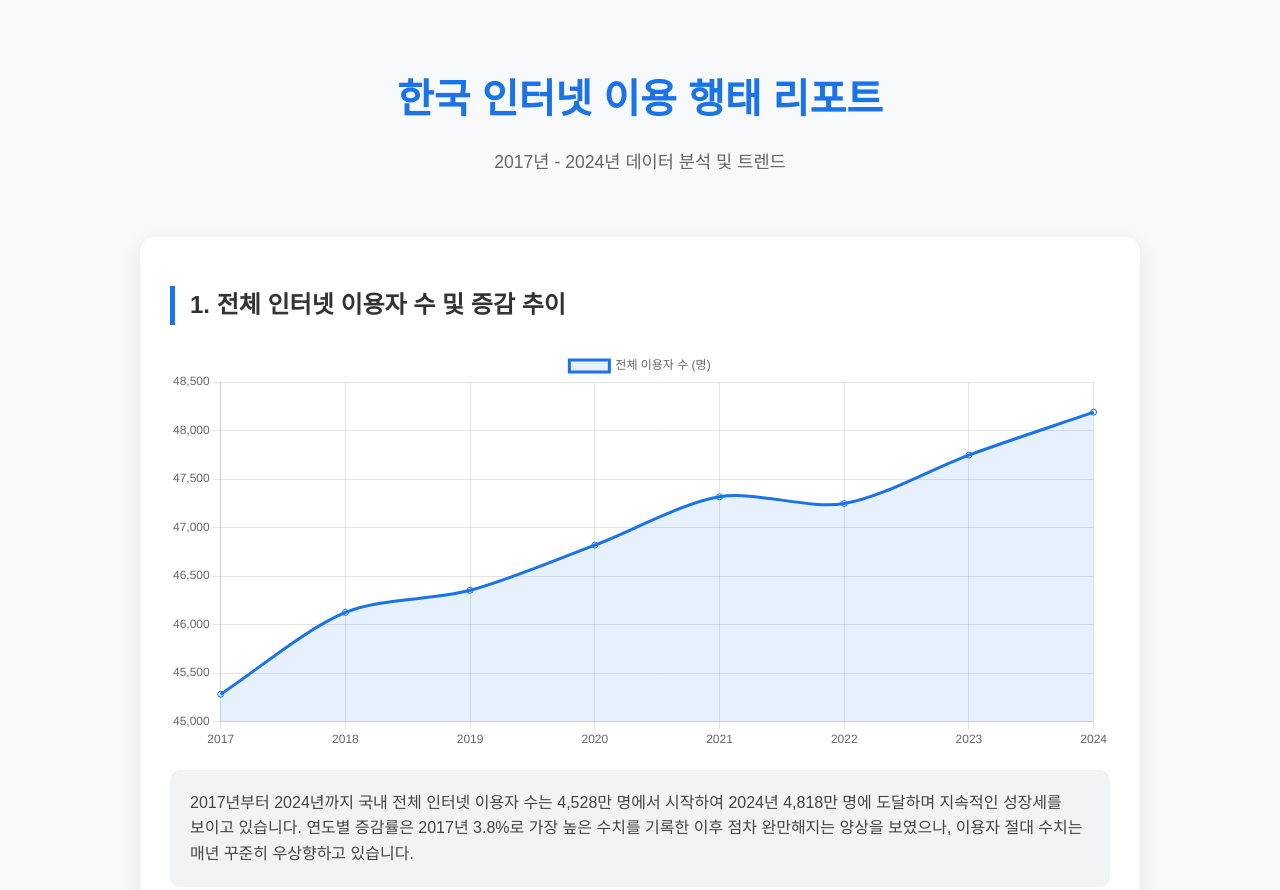
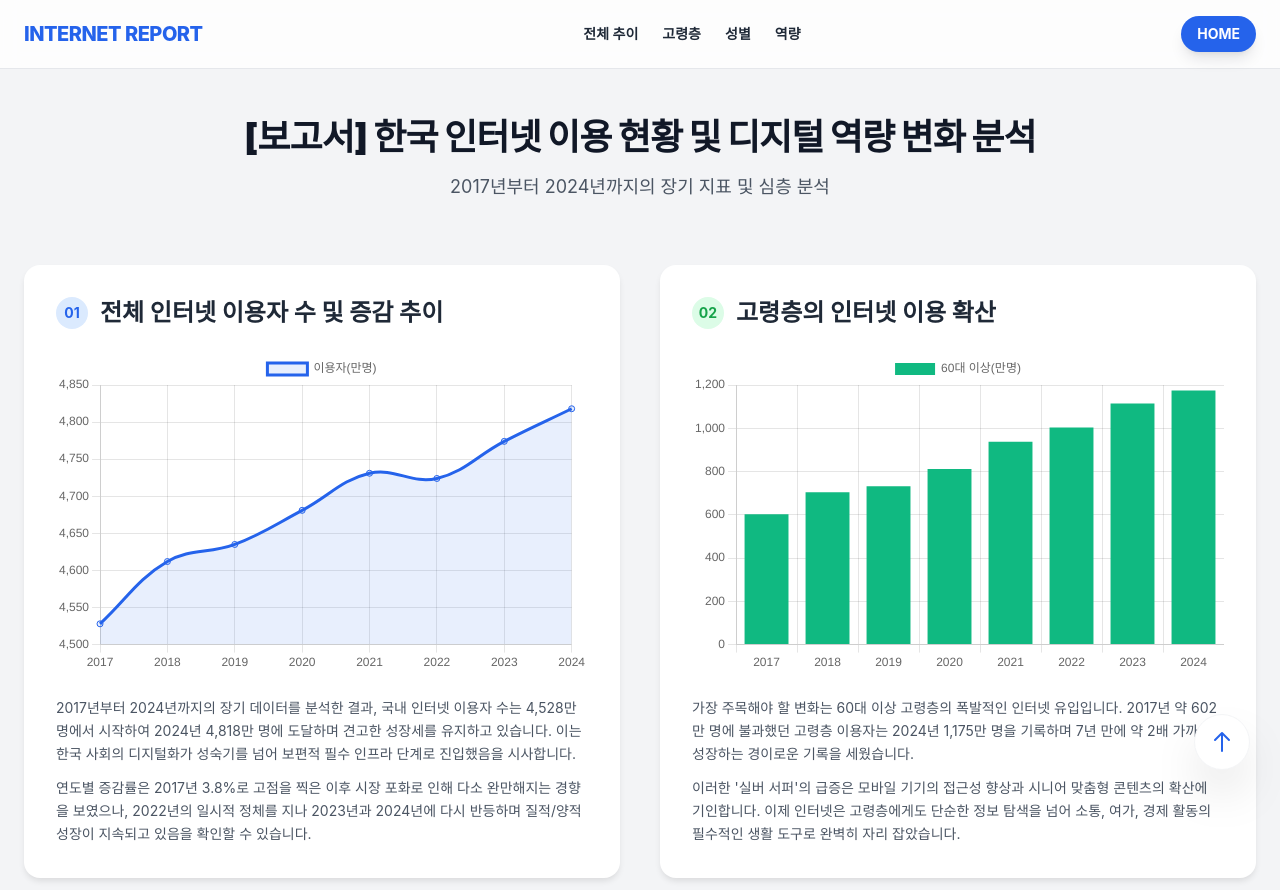
Before and after one commit to baeyunhui071-collab/PNU, a plain HTML site: page 03.html in a window 1280 px wide. Shown: the top 890 px of the page. Drawn offline with nearby package versions, Linux system fonts and the light colour scheme; a web font is replaced by a local one.

Commit message:
03.html
남여 인터네ㅛ

```diff
--- a/03.html
+++ b/03.html
@@ -3,229 +3,252 @@
 <head>
     <meta charset="UTF-8">
     <meta name="viewport" content="width=device-width, initial-scale=1.0">
-    <title>한국 인터넷 이용 행태 분석 리포트</title>
+    <title>한국 인터넷 이용 현황 보고서</title>
+    <!-- Chart.js -->
     <script src="https://cdn.jsdelivr.net/npm/chart.js"></script>
-    <link href="https://fonts.googleapis.com/css2?family=Pretendard:wght@400;600;800&display=swap" rel="stylesheet">
+    <!-- Tailwind CSS for layout -->
+    <script src="https://cdn.tailwindcss.com"></script>
     <style>
+        @import url('https://cdn.jsdelivr.net/gh/orioncactus/pretendard/dist/web/static/pretendard.css');
+
         body {
-            font-family: 'Pretendard', sans-serif;
-            line-height: 1.6;
-            color: #333;
-            background-color: #f8f9fa;
-            margin: 0;
-            padding: 0;
+            font-family: 'Pretendard', -apple-system, sans-serif;
+            background-color: #f3f4f6;
+            scroll-behavior: smooth;
         }
-        .container {
-            max-width: 1000px;
-            margin: 0 auto;
-            padding: 40px 20px;
+
+        .chart-container {
+            position: relative;
+            height: 320px;
+            width: 100%;
         }
-        header {
-            text-align: center;
-            margin-bottom: 60px;
+
+        .home-btn {
+            position: fixed;
+            bottom: 30px;
+            right: 30px;
+            z-index: 50;
+            transition: all 0.3s ease;
         }
-        h1 {
-            font-size: 2.5rem;
-            color: #1a73e8;
-            margin-bottom: 10px;
+
+        .card {
+            background: white;
+            border-radius: 1rem;
+            box-shadow: 0 4px 6px -1px rgba(0, 0, 0, 0.1);
+            transition: transform 0.2s;
         }
-        .subtitle {
-            font-size: 1.1rem;
-            color: #666;
-        }
-        .card {
-            background: #fff;
-            border-radius: 15px;
-            box-shadow: 0 4px 20px rgba(0,0,0,0.08);
-            padding: 30px;
-            margin-bottom: 40px;
-            transition: transform 0.3s ease;
-        }
+
         .card:hover {
             transform: translateY(-5px);
         }
-        h2 {
-            border-left: 5px solid #1a73e8;
-            padding-left: 15px;
-            margin-bottom: 25px;
-            font-size: 1.5rem;
-        }
-        .content-layout {
-            display: flex;
-            flex-direction: column;
-            gap: 20px;
-        }
-        .chart-container {
-            position: relative;
-            height: 400px;
-            width: 100%;
-        }
-        .description {
-            background: #f1f3f4;
-            padding: 20px;
-            border-radius: 10px;
-            font-size: 1rem;
-            color: #444;
-            word-break: keep-all;
-        }
-        .conclusion {
-            background: #1a73e8;
-            color: #fff;
-            padding: 40px;
-            border-radius: 15px;
-            text-align: center;
-        }
-        footer {
-            text-align: center;
-            padding: 40px;
-            color: #888;
-            font-size: 0.9rem;
+
+        nav {
+            backdrop-filter: blur(10px);
+            background-color: rgba(255, 255, 255, 0.8);
         }
     </style>
 </head>
-<body>
+<body class="text-gray-800">
 
-<div class="container">
-    <header>
-        <h1>한국 인터넷 이용 행태 리포트</h1>
-        <p class="subtitle">2017년 - 2024년 데이터 분석 및 트렌드</p>
+    <!-- Navigation / Home Button Area -->
+    <nav class="sticky top-0 z-40 w-full border-b border-gray-200 py-4">
+        <div class="container mx-auto px-6 flex justify-between items-center">
+            <a href="#" class="text-xl font-extrabold text-blue-600 tracking-tight">INTERNET REPORT</a>
+            <div class="hidden md:flex space-x-6 text-sm font-semibold">
+                <a href="#total" class="hover:text-blue-500">전체 추이</a>
+                <a href="#senior" class="hover:text-blue-500">고령층</a>
+                <a href="#gender" class="hover:text-blue-500">성별</a>
+                <a href="#skill" class="hover:text-blue-500">역량</a>
+            </div>
+            <button onclick="window.scrollTo(0,0)" class="bg-blue-600 text-white px-4 py-2 rounded-full text-sm font-bold shadow-lg hover:bg-blue-700 transition">
+                HOME
+            </button>
+        </div>
+    </nav>
+
+    <!-- Main Content -->
+    <main class="container mx-auto px-6 py-12">
+        <header class="text-center mb-16">
+            <h1 class="text-4xl font-black text-gray-900 mb-4 tracking-tight">[보고서] 한국 인터넷 이용 현황 및 디지털 역량 변화 분석</h1>
+            <p class="text-lg text-gray-600">2017년부터 2024년까지의 장기 지표 및 심층 분석</p>
         </header>
 
-    <div class="card">
-        <h2>1. 전체 인터넷 이용자 수 및 증감 추이</h2>
-        <div class="content-layout">
-            <div class="chart-container">
-                <canvas id="totalUsersChart"></canvas>
+        <div class="grid grid-cols-1 lg:grid-cols-2 gap-10">
+
+            <!-- 1. 전체 이용자 -->
+            <section id="total" class="card p-8">
+                <h2 class="text-2xl font-bold mb-6 flex items-center">
+                    <span class="w-8 h-8 bg-blue-100 text-blue-600 rounded-full flex items-center justify-center mr-3 text-sm">01</span>
+                    전체 인터넷 이용자 수 및 증감 추이
+                </h2>
+                <div class="chart-container mb-6">
+                    <canvas id="totalChart"></canvas>
                 </div>
-            <div class="description">
-                2017년부터 2024년까지 국내 전체 인터넷 이용자 수는 4,528만 명에서 시작하여 2024년 4,818만 명에 도달하며 지속적인 성장세를 보이고 있습니다. 연도별 증감률은 2017년 3.8%로 가장 높은 수치를 기록한 이후 점차 완만해지는 양상을 보였으나, 이용자 절대 수치는 매년 꾸준히 우상향하고 있습니다.
+                <div class="text-gray-600 leading-relaxed text-sm space-y-3">
+                    <p>
+                        2017년부터 2024년까지의 장기 데이터를 분석한 결과, 국내 인터넷 이용자 수는 4,528만 명에서 시작하여 2024년 4,818만 명에 도달하며 견고한 성장세를 유지하고 있습니다. 이는 한국 사회의 디지털화가 성숙기를 넘어 보편적 필수 인프라 단계로 진입했음을 시사합니다.
+                    </p>
+                    <p>
+                        연도별 증감률은 2017년 3.8%로 고점을 찍은 이후 시장 포화로 인해 다소 완만해지는 경향을 보였으나, 2022년의 일시적 정체를 지나 2023년과 2024년에 다시 반등하며 질적/양적 성장이 지속되고 있음을 확인할 수 있습니다.
+                    </p>
+                </div>
+            </section>
+
+            <!-- 2. 고령층 -->
+            <section id="senior" class="card p-8">
+                <h2 class="text-2xl font-bold mb-6 flex items-center">
+                    <span class="w-8 h-8 bg-green-100 text-green-600 rounded-full flex items-center justify-center mr-3 text-sm">02</span>
+                    고령층의 인터넷 이용 확산
+                </h2>
+                <div class="chart-container mb-6">
+                    <canvas id="seniorChart"></canvas>
+                </div>
+                <div class="text-gray-600 leading-relaxed text-sm space-y-3">
+                    <p>
+                        가장 주목해야 할 변화는 60대 이상 고령층의 폭발적인 인터넷 유입입니다. 2017년 약 602만 명에 불과했던 고령층 이용자는 2024년 1,175만 명을 기록하며 7년 만에 약 2배 가까이 성장하는 경이로운 기록을 세웠습니다.
+                    </p>
+                    <p>
+                        이러한 '실버 서퍼'의 급증은 모바일 기기의 접근성 향상과 시니어 맞춤형 콘텐츠의 확산에 기인합니다. 이제 인터넷은 고령층에게도 단순한 정보 탐색을 넘어 소통, 여가, 경제 활동의 필수적인 생활 도구로 완벽히 자리 잡았습니다.
+                    </p>
+                </div>
+            </section>
+
+            <!-- 3. 성별 -->
+            <section id="gender" class="card p-8">
+                <h2 class="text-2xl font-bold mb-6 flex items-center">
+                    <span class="w-8 h-8 bg-purple-100 text-purple-600 rounded-full flex items-center justify-center mr-3 text-sm">03</span>
+                    성별 인터넷 이용 격차 해소와 보편화
+                </h2>
+                <div class="chart-container mb-6">
+                    <canvas id="genderChart"></canvas>
+                </div>
+                <div class="text-gray-600 leading-relaxed text-sm space-y-3">
+                    <p>
+                        그래프를 통해 2017년부터 2024년까지 남녀 인터넷 이용자 수가 꾸준히 동반 상승하고 있음을 알 수 있습니다. 과거 일부 계층의 전유물이었던 인터넷이 이제는 성별에 관계없이 누구나 일상적으로 이용하는 대중 매체로 공고히 자리 잡았습니다.
+                    </p>
+                    <p>
+                        특히 2020년 코로나19 팬데믹은 디지털 전환의 전환점이 되었습니다. 비대면 수업, 온라인 쇼핑, 재택근무가 일상화되면서 여성 이용자의 유입이 가팔라졌고, 결과적으로 남녀 간의 이용자 수 격차는 매년 유의미하게 줄어들며 디지털 평등을 실현하고 있습니다.
+                    </p>
+                </div>
+            </section>
+
+            <!-- 4. 활용 역량 -->
+            <section id="skill" class="card p-8">
+                <h2 class="text-2xl font-bold mb-6 flex items-center">
+                    <span class="w-8 h-8 bg-red-100 text-red-600 rounded-full flex items-center justify-center mr-3 text-sm">04</span>
+                    정보 활용 및 역량의 고도화
+                </h2>
+                <div class="chart-container mb-6">
+                    <canvas id="skillChart"></canvas>
+                </div>
+                <div class="text-gray-600 leading-relaxed text-sm space-y-3">
+                    <p>
+                        이용자 수의 양적 성장과 더불어 인터넷 활용의 '질적 고도화' 또한 뚜렷하게 관찰됩니다. 2018년 72.3%였던 정보 검색 능력 지표는 2024년 80.8%로 상승하며 이용자들의 디지털 리터러시가 강화되었음을 보여줍니다.
+                    </p>
+                    <p>
+                        단순 접속을 넘어 방대한 데이터 속에서 자신에게 필요한 정보를 정확하게 선별하고, 이를 삶의 문제 해결에 활용하는 역량이 상향 평준화되고 있습니다. 이는 한국이 고도화된 정보화 사회로 성숙해가고 있음을 방증하는 핵심 지표입니다.
+                    </p>
+                </div>
+            </section>
+
+        </div>
+
+        <!-- Conclusion Section -->
+        <section class="mt-16 bg-gray-900 text-white p-10 rounded-2xl shadow-2xl">
+            <h2 class="text-3xl font-black mb-6 text-blue-400">[종합 결론]</h2>
+            <div class="grid grid-cols-1 md:grid-cols-2 gap-8 items-center">
+                <div class="text-gray-300 leading-relaxed space-y-4">
+                    <p>
+                        분석 결과, 한국의 인터넷 환경은 <span class="text-white font-bold">지속적 이용자 증가, 고령층의 가파른 합류, 성별 격차 완화, 이용 역량 강화</span>라는 네 가지 핵심 축을 중심으로 발전하고 있습니다.
+                    </p>
+                    <p>
+                        인터넷은 이제 인구 통계학적 특성을 불문하고 모든 국민의 삶을 지탱하는 국가적 핵심 인프라가 되었으며, 국민의 디지털 역량 또한 글로벌 수준으로 상향 평준화되고 있는 것으로 평가됩니다.
+                    </p>
+                </div>
+                <div class="flex flex-wrap gap-3">
+                    <span class="bg-gray-800 px-4 py-2 rounded-lg border border-gray-700 text-sm">#디지털보편화</span>
+                    <span class="bg-gray-800 px-4 py-2 rounded-lg border border-gray-700 text-sm">#실버디지털</span>
+                    <span class="bg-gray-800 px-4 py-2 rounded-lg border border-gray-700 text-sm">#격차해소</span>
+                    <span class="bg-gray-800 px-4 py-2 rounded-lg border border-gray-700 text-sm">#역량강화</span>
+                    <span class="bg-gray-800 px-4 py-2 rounded-lg border border-gray-700 text-sm">#정보화사회</span>
                 </div>
             </div>
-    </div>
+        </section>
+    </main>
 
-    <div class="card">
-        <h2>2. 60대 이상 고령층의 인터넷 이용 확산</h2>
-        <div class="content-layout">
-            <div class="chart-container">
-                <canvas id="seniorUsersChart"></canvas>
-            </div>
-            <div class="description">
-                가장 눈에 띄는 부분은 60대 이상 고령층의 인터넷 유입입니다. 2017년 약 602만 명이었던 이용자 수는 2024년 1,175만 명을 넘어섰습니다. 이는 7년 만에 규모가 약 2배 가까이 증가한 것으로, 고령층의 디지털 전환이 매우 빠르게 진행되고 있음을 나타냅니다.
-            </div>
-        </div>
-    </div>
+    <!-- Floating Home Button -->
+    <button onclick="window.scrollTo(0,0)" class="home-btn bg-white w-14 h-14 rounded-full shadow-2xl flex items-center justify-center text-blue-600 hover:scale-110 active:scale-95 border border-gray-100">
+        <svg xmlns="http://www.w3.org/2000/svg" class="h-6 w-6" fill="none" viewBox="0 0 24 24" stroke="currentColor">
+            <path stroke-linecap="round" stroke-linejoin="round" stroke-width="2" d="M5 10l7-7m0 0l7 7m-7-7v18" />
+        </svg>
+    </button>
 
-    <div class="card">
-        <h2>3. 성별 인터넷 이용 격차 해소와 보편화</h2>
-        <div class="content-layout">
-            <div class="chart-container">
-                <canvas id="genderUsersChart"></canvas>
-            </div>
-            <div class="description">
-                그래프를 통해 2017년부터 2024년까지 남녀 인터넷 이용자 수가 전반적으로 꾸준히 증가하고 있음을 알 수 있다. 이는 인터넷이 일부 사람들만 사용하는 수단이 아니라, 누구나 일상적으로 이용하는 매체로 자리 잡았다는 것을 보여준다. 즉, 인터넷이 사회 전반에 널리 보급되며 대중화되었음을 확인할 수 있다. <br><br>
-                또한 모든 연도에서 남성 이용자 수가 여성 이용자 수보다 다소 많지만, 여성 이용자 수 역시 지속적으로 증가하고 있다. 이는 인터넷 이용이 특정 성별에 한정되지 않고 남녀 모두에게 보편화되고 있음을 의미한다. 시간이 지날수록 인터넷 접근성과 활용 범위가 넓어지면서 성별에 따른 이용 격차도 점차 줄어들고 있다고 볼 수 있다. <br><br>
-                특히 2020년 이후 남녀 모두 인터넷 이용자 수가 눈에 띄게 증가하는데, 이는 코로나19의 영향이 크다고 볼 수 있다. 코로나로 인해 비대면 수업, 재택근무, 온라인 쇼핑과 같은 활동이 늘어나면서 인터넷은 단순한 선택이 아닌 필수적인 수단이 되었다. 이로 인해 인터넷의 편리성과 중요성이 더욱 강조되었음을 알 수 있다.
-            </div>
-        </div>
-    </div>
-
-    <div class="card">
-        <h2>4. 인터넷 정보 검색 및 활용 역량의 고도화</h2>
-        <div class="content-layout">
-            <div class="chart-container">
-                <canvas id="abilityChart"></canvas>
-            </div>
-            <div class="description">
-                '인터넷 이용자의 정보 검색 능력' 지표를 보면 2018년 72.3%에서 2024년 80.8%로 8.5%p 상승했습니다. 이는 이용자들이 단순히 인터넷에 접속하는 것에 그치지 않고, 방대한 정보 속에서 자신에게 필요한 내용을 정확하게 찾아내고 활용하는 능력이 지속적으로 정교해지고 있음을 시사합니다.
-            </div>
-        </div>
-    </div>
-
-    <div class="conclusion">
-        <h2 style="color: white; border: none;">종합 결론</h2>
-        <p>한국의 인터넷 환경은 <strong>전체 이용자의 지속적 증가, 고령층의 가파른 합류, 성별 격차 완화, 이용 역량 강화</strong>라는 네 가지 측면에서 고르게 발전하고 있습니다.</p>
-    </div>
-
-    <footer>
-        &copy; 2024 인터넷 이용 행태 분석 리포트 데이터 시각화
+    <footer class="py-12 text-center text-gray-500 text-xs">
+        &copy; 2024 Internet Usage Behavior Analysis. All rights reserved.
     </footer>
-</div>
 
     <script>
-    // 공통 연도 설정
         const years = ['2017', '2018', '2019', '2020', '2021', '2022', '2023', '2024'];
 
-    // 1. 전체 이용자 수 차트
-    new Chart(document.getElementById('totalUsersChart'), {
+        // 1. 전체 이용자 차트
+        new Chart(document.getElementById('totalChart'), {
             type: 'line',
             data: {
                 labels: years,
                 datasets: [{
-                label: '전체 이용자 수 (명)',
-                data: [45283, 46125, 46353, 46819, 47317, 47248, 47747, 48189],
-                borderColor: '#1a73e8',
-                backgroundColor: 'rgba(26, 115, 232, 0.1)',
+                    label: '이용자(만명)',
+                    data: [4528, 4612, 4635, 4681, 4731, 4724, 4774, 4818],
+                    borderColor: '#2563eb',
+                    backgroundColor: 'rgba(37, 99, 235, 0.1)',
                     fill: true,
-                tension: 0.3
+                    tension: 0.4
                 }]
             },
             options: { responsive: true, maintainAspectRatio: false }
         });
 
-    // 2. 60대 이상 고령층 차트
-    new Chart(document.getElementById('seniorUsersChart'), {
+        // 2. 고령층 차트
+        new Chart(document.getElementById('seniorChart'), {
             type: 'bar',
             data: {
                 labels: years,
                 datasets: [{
-                label: '60대 이상 이용자 수 (명)',
-                data: [6025, 7042, 7327, 8121, 9381, 10032, 11152, 11756],
-                backgroundColor: '#4fc3f7'
+                    label: '60대 이상(만명)',
+                    data: [602, 704, 732, 812, 938, 1003, 1115, 1175],
+                    backgroundColor: '#10b981'
                 }]
             },
             options: { responsive: true, maintainAspectRatio: false }
         });
 
-    // 3. 성별 이용자 차트
-    new Chart(document.getElementById('genderUsersChart'), {
+        // 3. 성별 차트
+        new Chart(document.getElementById('genderChart'), {
             type: 'line',
             data: {
                 labels: years,
                 datasets: [
-                {
-                    label: '남자 이용자',
-                    data: [23315, 23708, 23733, 23989, 24207, 23972, 24160, 24305],
-                    borderColor: '#1e88e5',
-                    fill: false
-                },
-                {
-                    label: '여자 이용자',
-                    data: [21968, 22417, 22621, 22830, 23110, 23276, 23587, 23885],
-                    borderColor: '#fb8c00',
-                    fill: false
-                }
+                    { label: '남성', data: [2331, 2370, 2373, 2398, 2420, 2397, 2416, 2430], borderColor: '#8b5cf6', tension: 0.3 },
+                    { label: '여성', data: [2196, 2241, 2262, 2283, 2311, 2327, 2358, 2388], borderColor: '#f59e0b', tension: 0.3 }
                 ]
             },
             options: { responsive: true, maintainAspectRatio: false }
         });
 
-    // 4. 정보 검색 능력 차트
-    new Chart(document.getElementById('abilityChart'), {
+        // 4. 역량 차트
+        new Chart(document.getElementById('skillChart'), {
             type: 'line',
             data: {
                 labels: ['2018', '2019', '2020', '2021', '2022', '2023', '2024'],
                 datasets: [{
-                label: '정보 검색 능력 점수 (%)',
+                    label: '역량 점수(%)',
                     data: [72.3, 74.5, 76.1, 75.0, 75.0, 79.1, 80.8],
-                borderColor: '#e53935',
+                    borderColor: '#ef4444',
                     borderDash: [5, 5],
-                pointBackgroundColor: '#e53935',
                     fill: false
                 }]
             },
             options: { responsive: true, maintainAspectRatio: false }
         });
     </script>
-
 </body>
 </html>
```
Lines whose indentation alone changed are shown as unchanged.
